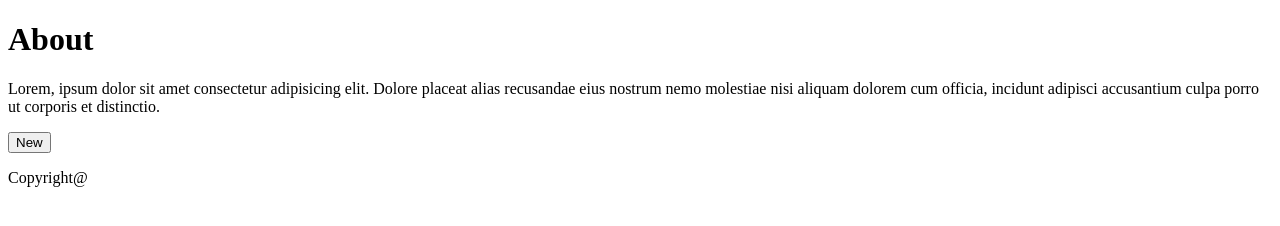
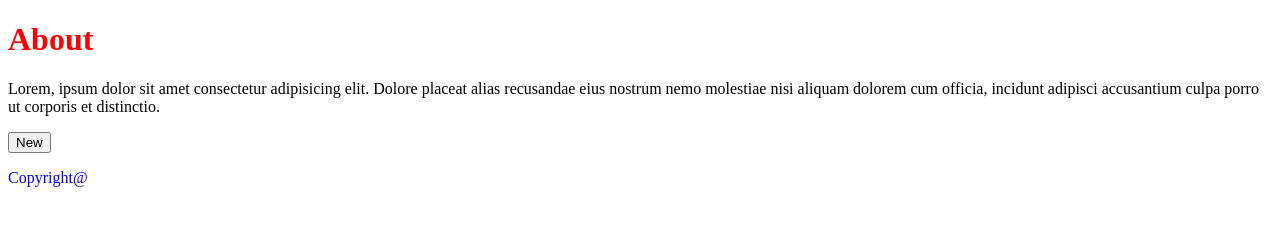
Before and after one commit to Si-HaMaDa/git-train-67, a plain HTML site: page about.html in a window 1280 px wide. Drawn offline with Linux system fonts and the light colour scheme.

Commit message:
Add copyright style

```diff
--- a/about.html
+++ b/about.html
@@ -4,12 +4,13 @@
     <meta charset="UTF-8">
     <meta http-equiv="X-UA-Compatible" content="IE=edge">
     <meta name="viewport" content="width=device-width, initial-scale=1.0">
+    <link rel="stylesheet" href="css/main.css">
     <title>Document</title>
 </head>
 <body>
     <h1>About</h1>
     <p>Lorem, ipsum dolor sit amet consectetur adipisicing elit. Dolore placeat alias recusandae eius nostrum nemo molestiae nisi aliquam dolorem cum officia, incidunt adipisci accusantium culpa porro ut corporis et distinctio.</p>
     <button>New</button>
-    <p>Copyright@</p>
+    <p class="copyright">Copyright@</p>
 </body>
 </html>
--- a/css/main.css
+++ b/css/main.css
@@ -5,3 +5,7 @@
 h1 {
     color: red;
 }
+
+.copyright {
+    color: blue;
+}
```
Also changed, not shown: contact.html (+2 -1 lines), index.html (+1 -1 lines).
